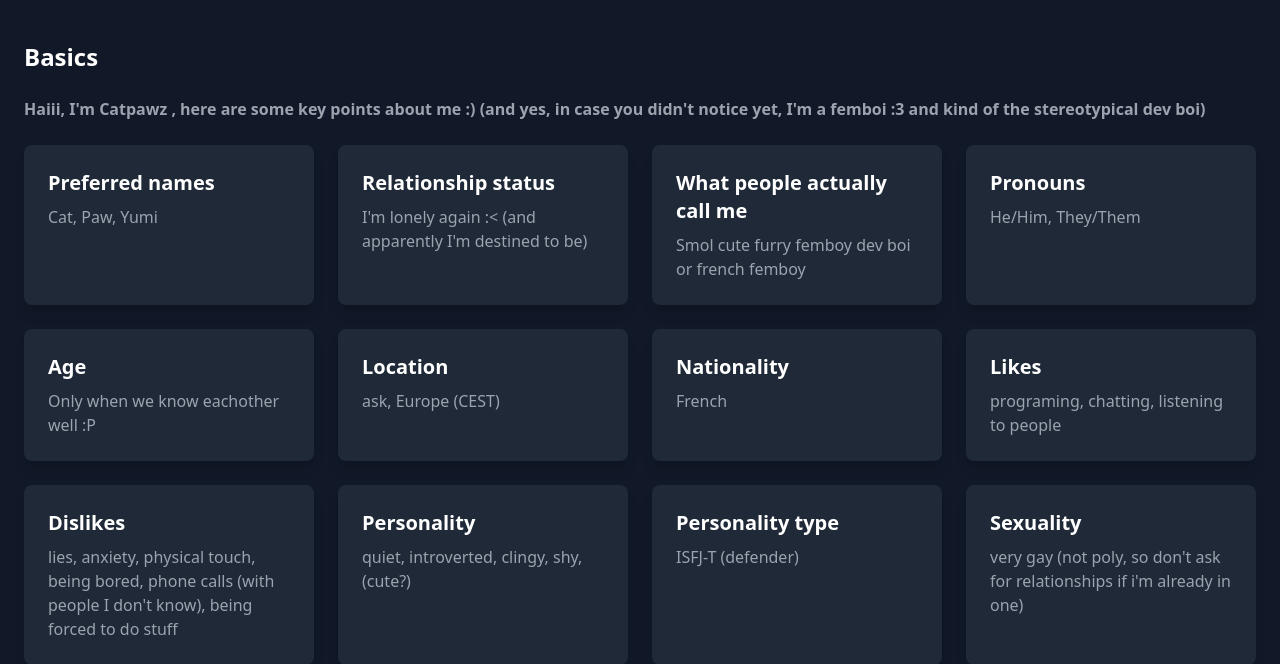
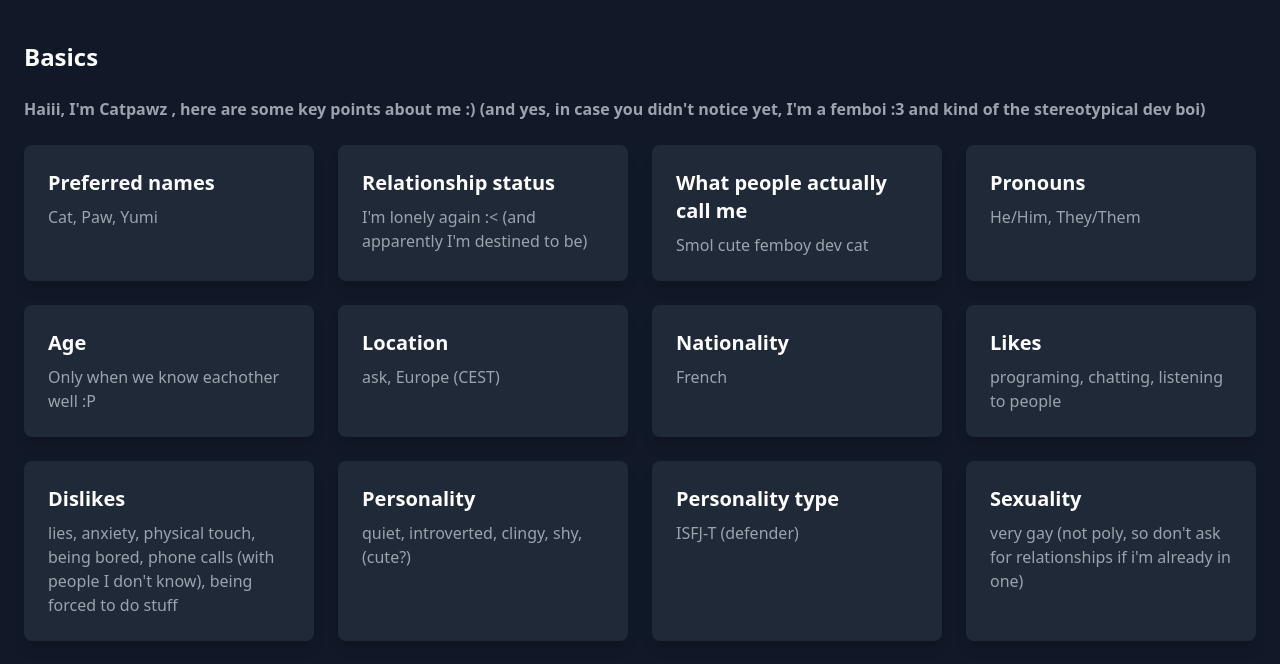
Before and after one commit to catpawzz/Landing-Page, a PHP site: a page that uses information.php in a window 1280 px wide. Shown: the part 711-1375 px from the top of the page. Run offline with PHP 8.4, Linux system fonts and the light colour scheme; some web fonts are replaced.

Commit message:
Update description text in information.php for clarity

```diff
--- a/information.php
+++ b/information.php
@@ -90,7 +90,7 @@
       </div>
       <div class="bg-gray-800 rounded-lg shadow-lg p-6">
         <h3 class="text-xl font-bold text-white mb-2">What people actually call me</h3>
-        <p class="text-gray-400">Smol cute furry femboy dev boi or french femboy</p>
+        <p class="text-gray-400">Smol cute femboy dev cat</p>
       </div>
       <div class="bg-gray-800 rounded-lg shadow-lg p-6">
         <h3 class="text-xl font-bold text-white mb-2">Pronouns</h3>
```
